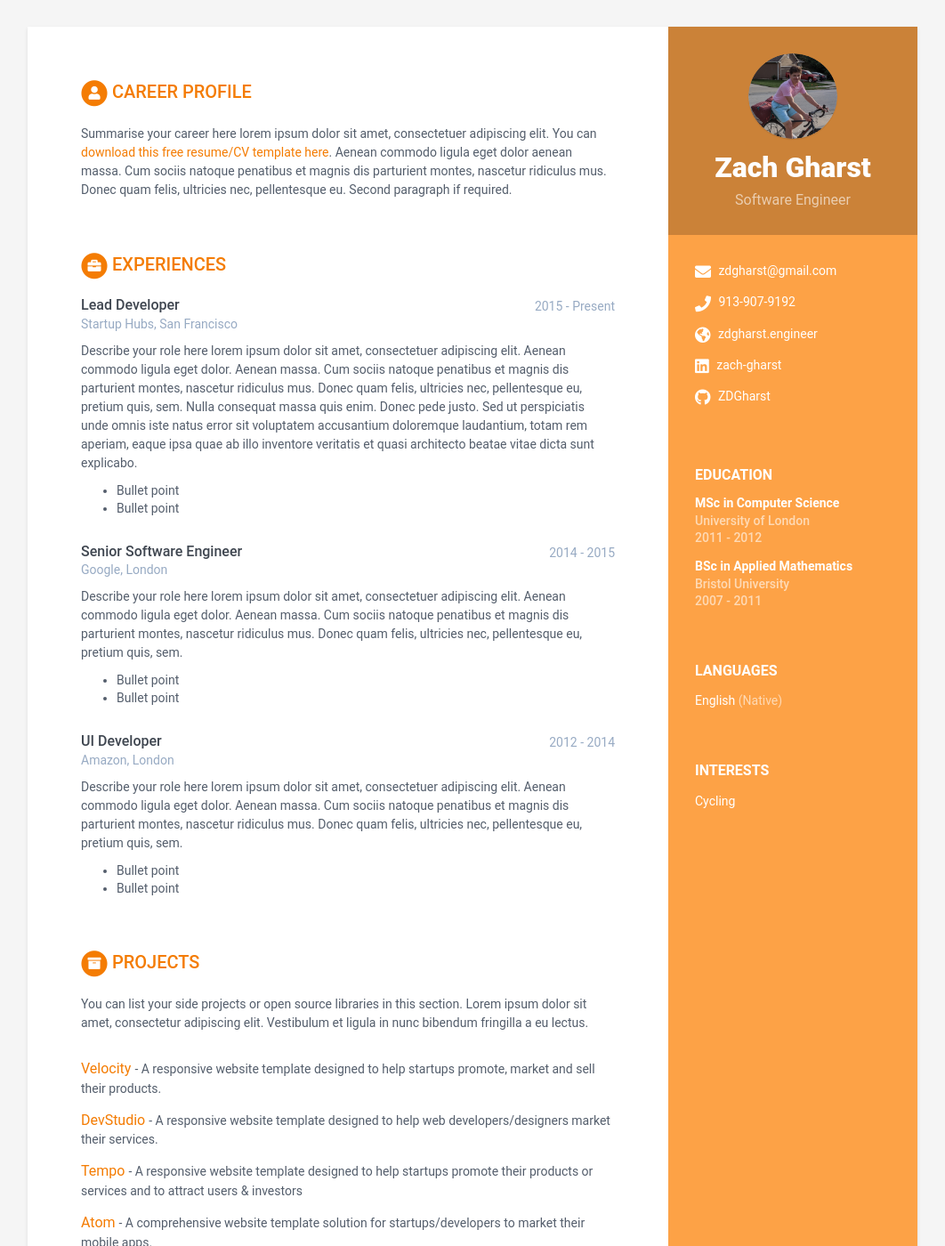
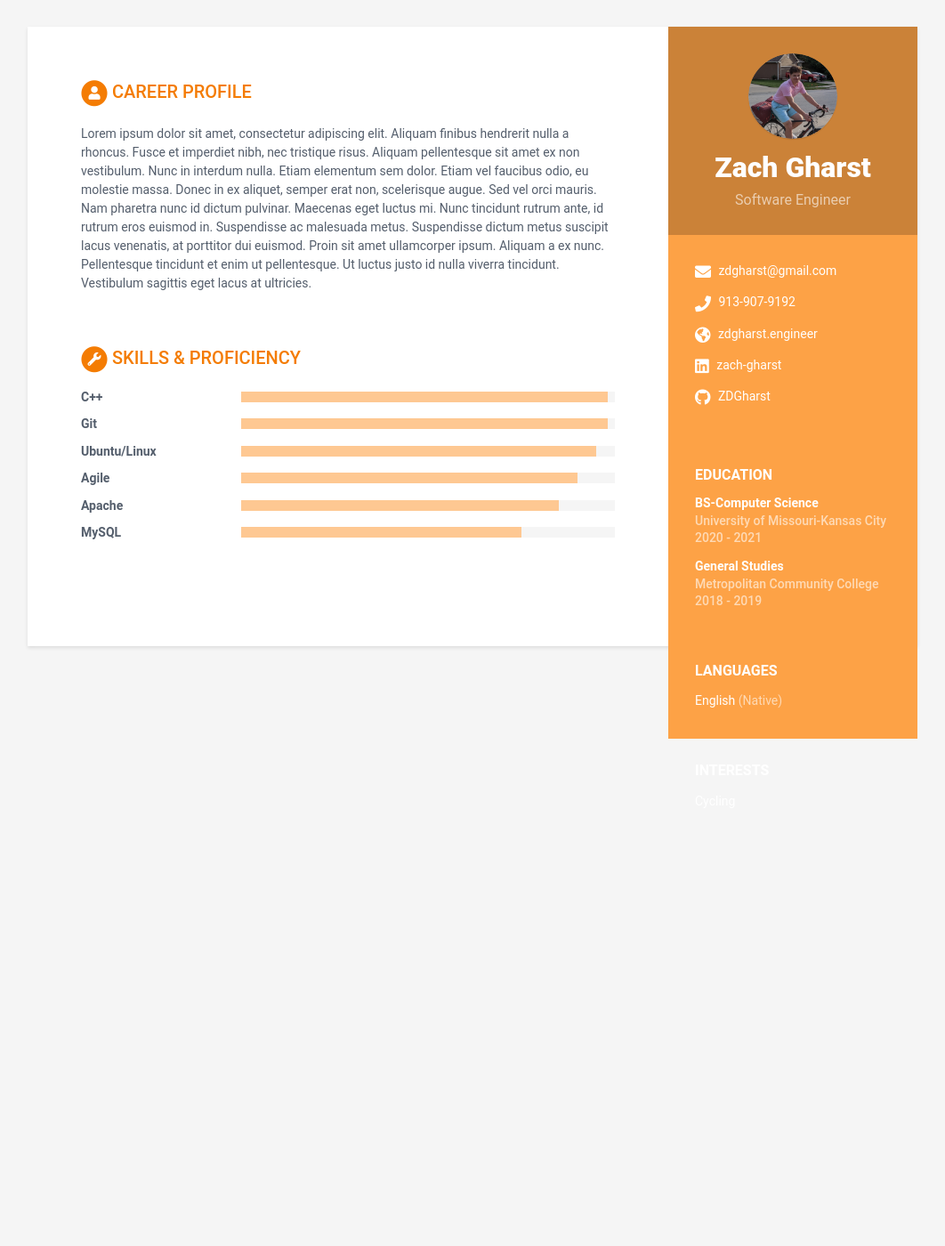
Before and after one commit to zachgharst/zachgharst.github.io, a Jekyll site: the page built from index.html, in a window 1280 px wide and 1400 px high. Shown: the whole window at 89% size, without its empty margins (109-1171 px from the left). Built offline with Jekyll 4.4.1, drawn with Linux system fonts in a browser that asks for light colours; part of the change alters nothing that is shown; some of the changed text lies outside the part shown.

Commit message:
Update education info and remove templating

```diff
--- a/_data/data.yml
+++ b/_data/data.yml
@@ -42,16 +42,20 @@ sidebar:
 career-profile:
     title: Career Profile
     summary: |
-      Summarise your career here lorem ipsum dolor sit amet, consectetuer
-      adipiscing elit. You can [download this free resume/CV template here]().
-      Aenean commodo ligula eget dolor aenean massa. Cum sociis natoque
-      penatibus et magnis dis parturient montes, nascetur ridiculus mus.
-      Donec quam felis, ultricies nec, pellentesque eu.
-      Second paragraph if required.
+      Lorem ipsum dolor sit amet, consectetur adipiscing elit. Aliquam finibus hendrerit
+      nulla a rhoncus. Fusce et imperdiet nibh, nec tristique risus. Aliquam pellentesque
+      sit amet ex non vestibulum. Nunc in interdum nulla. Etiam elementum sem dolor. Etiam
+      vel faucibus odio, eu molestie massa. Donec in ex aliquet, semper erat non,
+      scelerisque augue. Sed vel orci mauris.
+      Nam pharetra nunc id dictum pulvinar. Maecenas eget luctus mi. Nunc tincidunt rutrum
+      ante, id rutrum eros euismod in. Suspendisse ac malesuada metus. Suspendisse dictum
+      metus suscipit lacus venenatis, at porttitor dui euismod. Proin sit amet ullamcorper
+      ipsum. Aliquam a ex nunc. Pellentesque tincidunt et enim ut pellentesque. Ut luctus
+      justo id nulla viverra tincidunt. Vestibulum sagittis eget lacus at ultricies.
 education:
-    - degree: MSc in Computer Science
-      university: University of London
-      time: 2011 - 2012
+    - degree: BS-Computer Science
+      university: University of Missouri-Kansas City
+      time: 2020 - 2021
       details: |
         Describe your study here lorem ipsum dolor sit amet, consectetuer
         adipiscing elit. Aenean commodo ligula eget dolor. Aenean massa. Cum
@@ -60,9 +64,9 @@ education:
         pretium quis, sem.
           - Bullet point
           - Bullet point
-    - degree: BSc in Applied Mathematics
-      university: Bristol University
-      time: 2007 - 2011
+    - degree: General Studies
+      university: Metropolitan Community College
+      time: 2018 - 2019
       details: |
         Describe your study here lorem ipsum dolor sit amet, consectetuer
         adipiscing elit. Aenean commodo ligula eget dolor. Aenean massa. Cum
@@ -71,70 +75,70 @@ education:
         pretium quis, sem.
           - Bullet point
           - Bullet point
-experiences:
-    - role: Lead Developer
-      time: 2015 - Present
-      company: Startup Hubs, San Francisco
-      details: |
-        Describe your role here lorem ipsum dolor sit amet, consectetuer
-        adipiscing elit. Aenean commodo ligula eget dolor. Aenean massa.
-        Cum sociis natoque penatibus et magnis dis parturient montes,
-        nascetur ridiculus mus. Donec quam felis, ultricies nec,
-        pellentesque eu, pretium quis, sem. Nulla consequat massa quis
-        enim. Donec pede justo. Sed ut perspiciatis unde omnis iste natus
-        error sit voluptatem accusantium doloremque laudantium, totam rem
-        aperiam, eaque ipsa quae ab illo inventore veritatis et quasi
-        architecto beatae vitae dicta sunt explicabo.
-          - Bullet point
-          - Bullet point
-    - role: Senior Software Engineer
-      time: 2014 - 2015
-      company: Google, London
-      details: |
-        Describe your role here lorem ipsum dolor sit amet, consectetuer
-        adipiscing elit. Aenean commodo ligula eget dolor. Aenean massa.
-        Cum sociis natoque penatibus et magnis dis parturient montes,
-        nascetur ridiculus mus. Donec quam felis, ultricies nec,
-        pellentesque eu, pretium quis, sem.
-          - Bullet point
-          - Bullet point
-    - role: UI Developer
-      time: 2012 - 2014
-      company: Amazon, London
-      details: |
-        Describe your role here lorem ipsum dolor sit amet, consectetuer
-        adipiscing elit. Aenean commodo ligula eget dolor. Aenean massa.
-        Cum sociis natoque penatibus et magnis dis parturient montes,
-        nascetur ridiculus mus. Donec quam felis, ultricies nec,
-        pellentesque eu, pretium quis, sem.
-          - Bullet point
-          - Bullet point
-projects:
-    title: Projects
-    intro: >
-      You can list your side projects or open source libraries in this
-      section. Lorem ipsum dolor sit amet, consectetur adipiscing elit.
-      Vestibulum et ligula in nunc bibendum fringilla a eu lectus.
-    assignments:
-      - title: Velocity
-        link: "#hook"
-        tagline: "A responsive website template designed to help startups promote, market and sell their products."
+# experiences:
+#     - role: Lead Developer
+#       time: 2015 - Present
+#       company: Startup Hubs, San Francisco
+#       details: |
+#         Describe your role here lorem ipsum dolor sit amet, consectetuer
+#         adipiscing elit. Aenean commodo ligula eget dolor. Aenean massa.
+#         Cum sociis natoque penatibus et magnis dis parturient montes,
+#         nascetur ridiculus mus. Donec quam felis, ultricies nec,
+#         pellentesque eu, pretium quis, sem. Nulla consequat massa quis
+#         enim. Donec pede justo. Sed ut perspiciatis unde omnis iste natus
+#         error sit voluptatem accusantium doloremque laudantium, totam rem
+#         aperiam, eaque ipsa quae ab illo inventore veritatis et quasi
+#         architecto beatae vitae dicta sunt explicabo.
+#           - Bullet point
+#           - Bullet point
+#     - role: Senior Software Engineer
+#       time: 2014 - 2015
+#       company: Google, London
+#       details: |
+#         Describe your role here lorem ipsum dolor sit amet, consectetuer
+#         adipiscing elit. Aenean commodo ligula eget dolor. Aenean massa.
+#         Cum sociis natoque penatibus et magnis dis parturient montes,
+#         nascetur ridiculus mus. Donec quam felis, ultricies nec,
+#         pellentesque eu, pretium quis, sem.
+#           - Bullet point
+#           - Bullet point
+#     - role: UI Developer
+#       time: 2012 - 2014
+#       company: Amazon, London
+#       details: |
+#         Describe your role here lorem ipsum dolor sit amet, consectetuer
+#         adipiscing elit. Aenean commodo ligula eget dolor. Aenean massa.
+#         Cum sociis natoque penatibus et magnis dis parturient montes,
+#         nascetur ridiculus mus. Donec quam felis, ultricies nec,
+#         pellentesque eu, pretium quis, sem.
+#           - Bullet point
+#           - Bullet point
+# projects:
+#     title: Projects
+#     intro: >
+#       You can list your side projects or open source libraries in this
+#       section. Lorem ipsum dolor sit amet, consectetur adipiscing elit.
+#       Vestibulum et ligula in nunc bibendum fringilla a eu lectus.
+#     assignments:
+#       - title: Velocity
+#         link: "#hook"
+#         tagline: "A responsive website template designed to help startups promote, market and sell their products."
 
-      - title: DevStudio
-        link: "#"
-        tagline: "A responsive website template designed to help web developers/designers market their services."
+#       - title: DevStudio
+#         link: "#"
+#         tagline: "A responsive website template designed to help web developers/designers market their services."
 
-      - title: Tempo
-        link: "#"
-        tagline: "A responsive website template designed to help startups promote their products or services and to attract users &amp; investors"
+#       - title: Tempo
+#         link: "#"
+#         tagline: "A responsive website template designed to help startups promote their products or services and to attract users &amp; investors"
 
-      - title: Atom
-        link: "#"
-        tagline: "A comprehensive website template solution for startups/developers to market their mobile apps."
+#       - title: Atom
+#         link: "#"
+#         tagline: "A comprehensive website template solution for startups/developers to market their mobile apps."
 
-      - title: Delta
-        link: "#"
-        tagline: "A responsive Bootstrap one page theme designed to help app developers promote their mobile apps"
+#       - title: Delta
+#         link: "#"
+#         tagline: "A responsive Bootstrap one page theme designed to help app developers promote their mobile apps"
 
 # publications:
 #     title: Publications
@@ -162,23 +166,23 @@ skills:
     title: Skills &amp; Proficiency
 
     toolset:
-      - name: Python & Django
+      - name: C++
         level: 98%
 
-      - name: Javascript & jQuery
+      - name: Git
         level: 98%
 
-      - name: Angular
-        level: 98%
-
-      - name: HTML5 & CSS
+      - name: Ubuntu/Linux
         level: 95%
 
-      - name: Ruby on Rails
+      - name: Agile
+        level: 90%
+
+      - name: Apache
         level: 85%
 
-      - name: Sketch & Photoshop
-        level: 60%
+      - name: MySQL
+        level: 75%
 
 footer: #>
   #  Designed with <i class="fas fa-heart"></i> by <a href="http://themes.3rdwavemedia.com" target="_blank" rel="nofollow">Xiaoying Riley</a>
```
